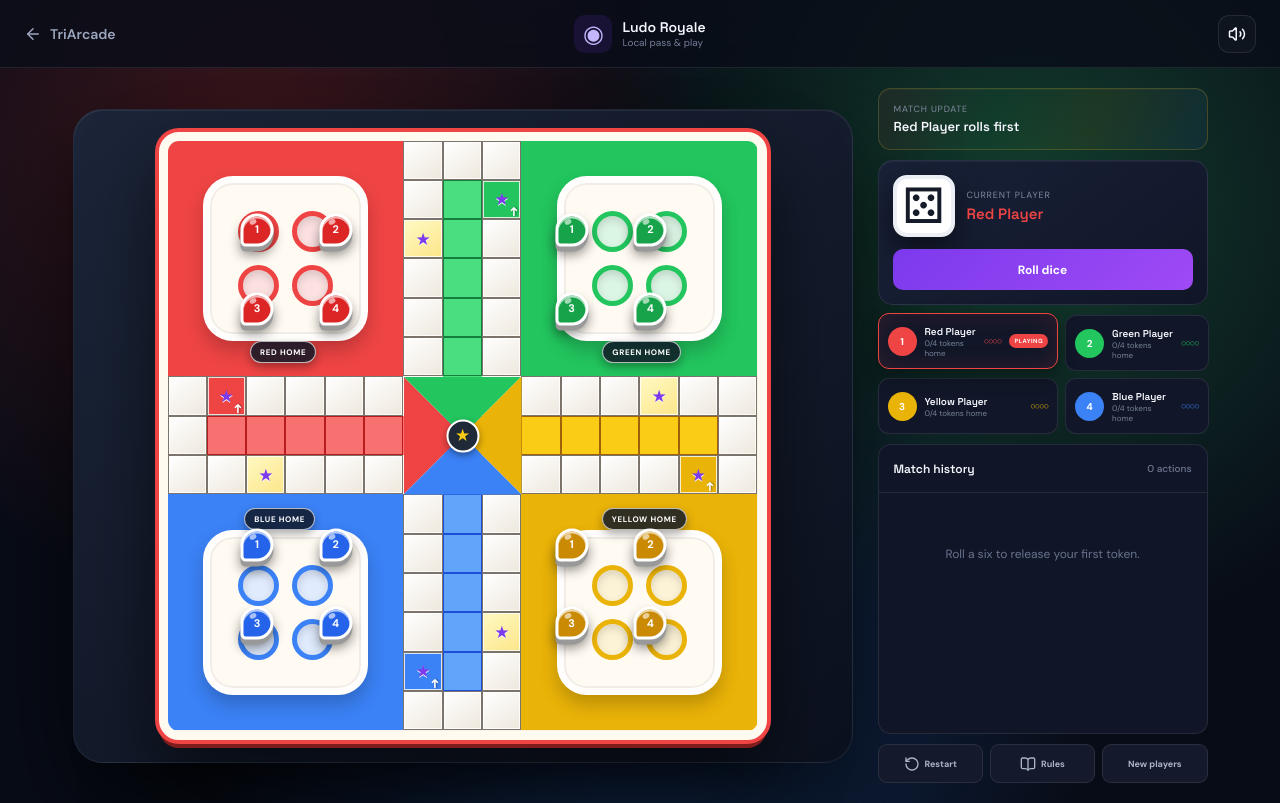
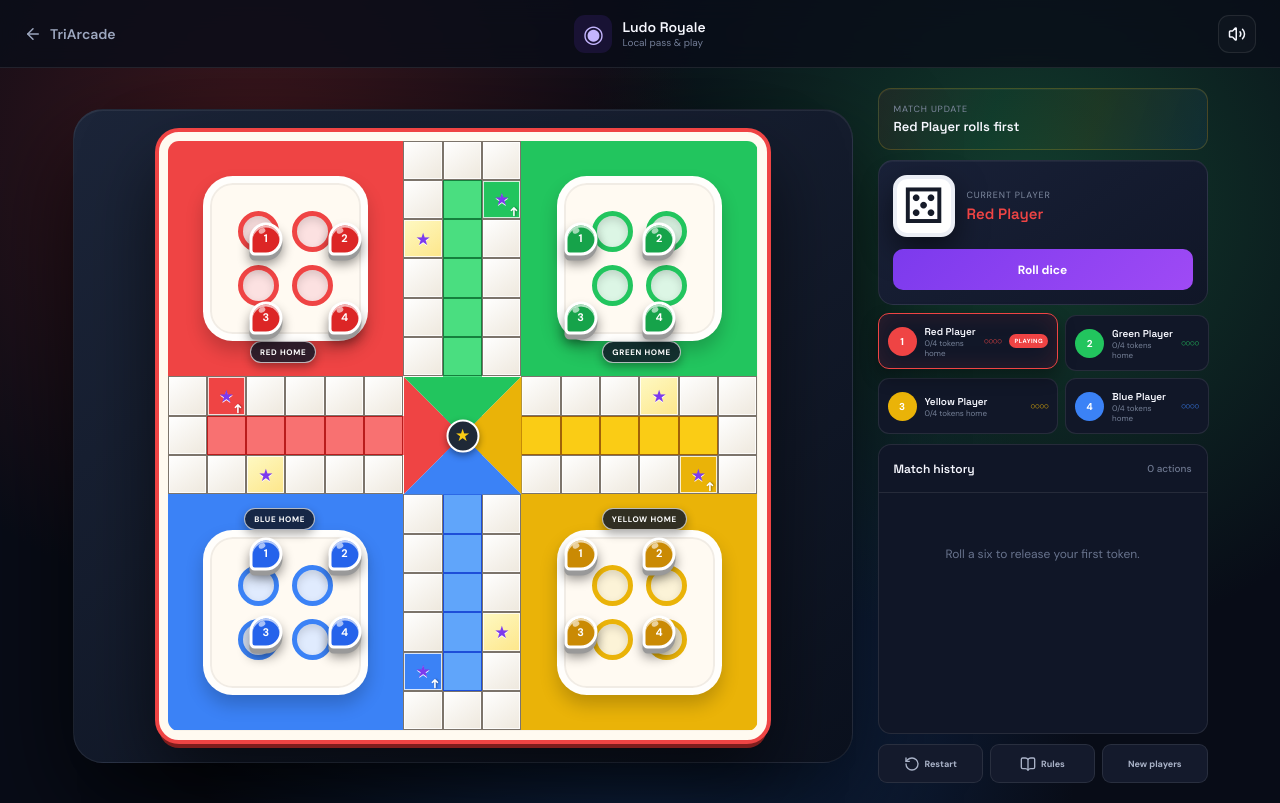
Before and after one commit to Shubham-Vishwakarma17/TriArcade, a React (Vite) app: page /games/ludo in a window 1280 px wide. Both pictures are taken after a click on the button "Start Ludo". Built offline with nearby package versions, Linux system fonts and the light colour scheme.

Commit message:
fix(ludo): align tokens to board cells

```diff
--- a/src/games/ludo/components/LudoBoard.tsx
+++ b/src/games/ludo/components/LudoBoard.tsx
@@ -87,12 +87,15 @@ export function LudoBoard({ state, onToken }: LudoBoardProps) {
             const stackIndex = samePoint.findIndex(
               ({ candidate, item }) => candidate.id === player.id && item.id === token.id,
             )
-            const offsets = [
-              [-1.5, -1.5],
-              [1.5, -1.5],
-              [-1.5, 1.5],
-              [1.5, 1.5],
-            ][stackIndex % 4]
+            const offsets =
+              samePoint.length === 1
+                ? [0, 0]
+                : [
+                    [-1.5, -1.5],
+                    [1.5, -1.5],
+                    [-1.5, 1.5],
+                    [1.5, 1.5],
+                  ][stackIndex % 4]
             const movable =
               state.currentPlayer === player.id && state.movableTokens.includes(token.id)
             return (
@@ -104,10 +107,8 @@ export function LudoBoard({ state, onToken }: LudoBoardProps) {
                 onClick={() => onToken(token.id)}
                 style={
                   {
-                    '--row': row,
-                    '--column': column,
-                    '--ox': `${offsets[0]}%`,
-                    '--oy': `${offsets[1]}%`,
+                    left: `${((column + 0.5) / 15) * 100 + offsets[0]}%`,
+                    top: `${((row + 0.5) / 15) * 100 + offsets[1]}%`,
                   } as CSSProperties
                 }
                 key={`${player.id}-${token.id}`}
--- a/src/styles/global.css
+++ b/src/styles/global.css
@@ -1238,13 +1238,7 @@ footer .brand-mark {
   pointer-events: none;
 }
 .ludo-token {
-  --row: 0;
-  --column: 0;
-  --ox: 0%;
-  --oy: 0%;
   position: absolute;
-  left: calc((var(--column) + 0.5) * 6.6667% + var(--ox));
-  top: calc((var(--row) + 0.5) * 6.6667% + var(--oy));
   width: 5.2%;
   aspect-ratio: 1;
   transform: translate(-50%, -50%);
```
Also changed, not shown: 1 other file (tests, documents, lock files or other folders).
